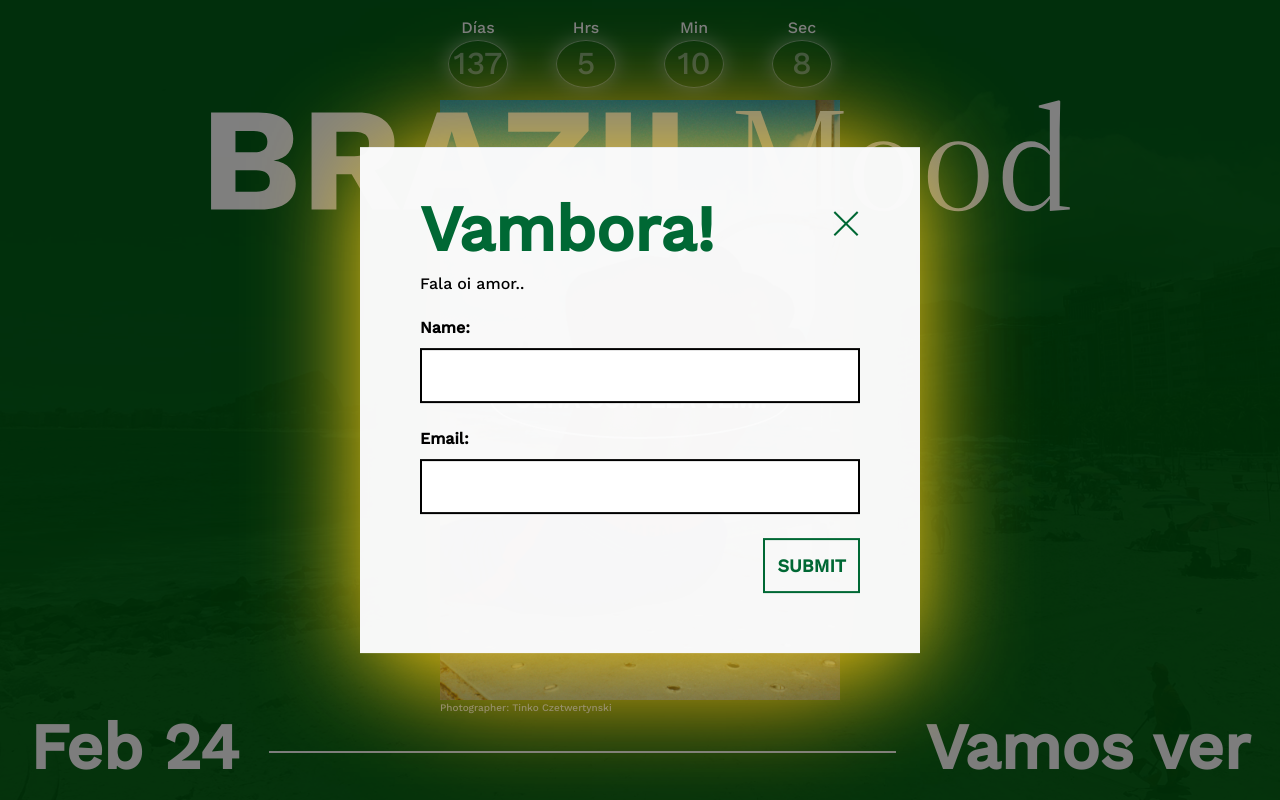
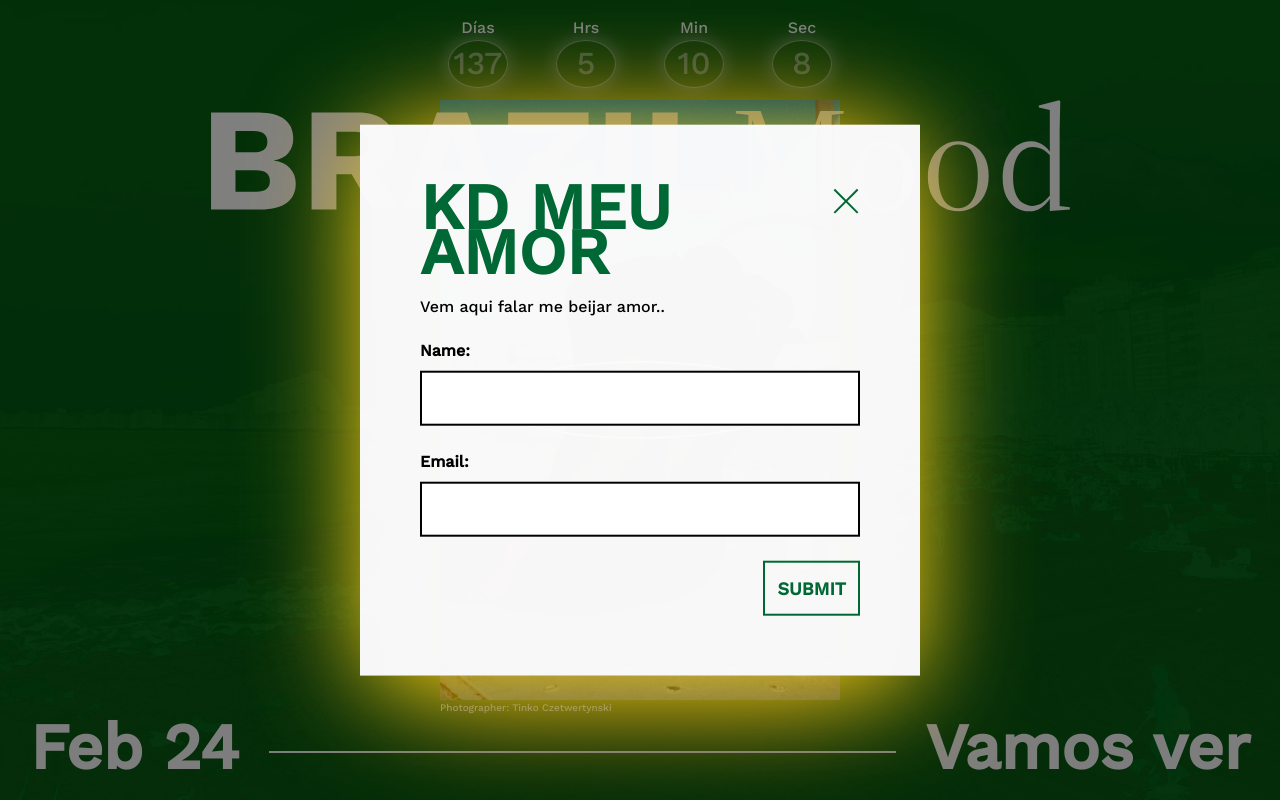
Before and after one commit to Valmarinoa/milky-moodz, a React (Create React App) app: page / in a window 1280 px wide. Both pictures are taken after a click on the button "OLHA COM ELA VEM!". Built offline with nearby package versions, Linux system fonts and the light colour scheme.

Commit message:
background image update

```diff
--- a/src/components/_ModalInner/ModalInner.tsx
+++ b/src/components/_ModalInner/ModalInner.tsx
@@ -39,8 +39,8 @@ const ModalInner = () => {
         </SuccessContainer>
       ) : (
         <>
-          <H3>Vambora!</H3>
-          <P>Fala oi amor..</P>
+          <H3>KD MEU AMOR</H3>
+          <P>Vem aqui falar me beijar amor..</P>
           <FormComponent handleSuccess={handleSuccess} />
         </>
       )}
--- a/src/styles/global.ts
+++ b/src/styles/global.ts
@@ -38,7 +38,7 @@ export const GlobalStyle = createGlobalStyle`
         font-weight: 500;
         background-image: url(${image});
         background-size: cover;
-        background-blend-mode: multiply;
+        background-blend-mode:  difference, luminosity;
         background-position: bottom
     }
    `
```
Also changed, not shown: src/assets/bg-2.png (added).
